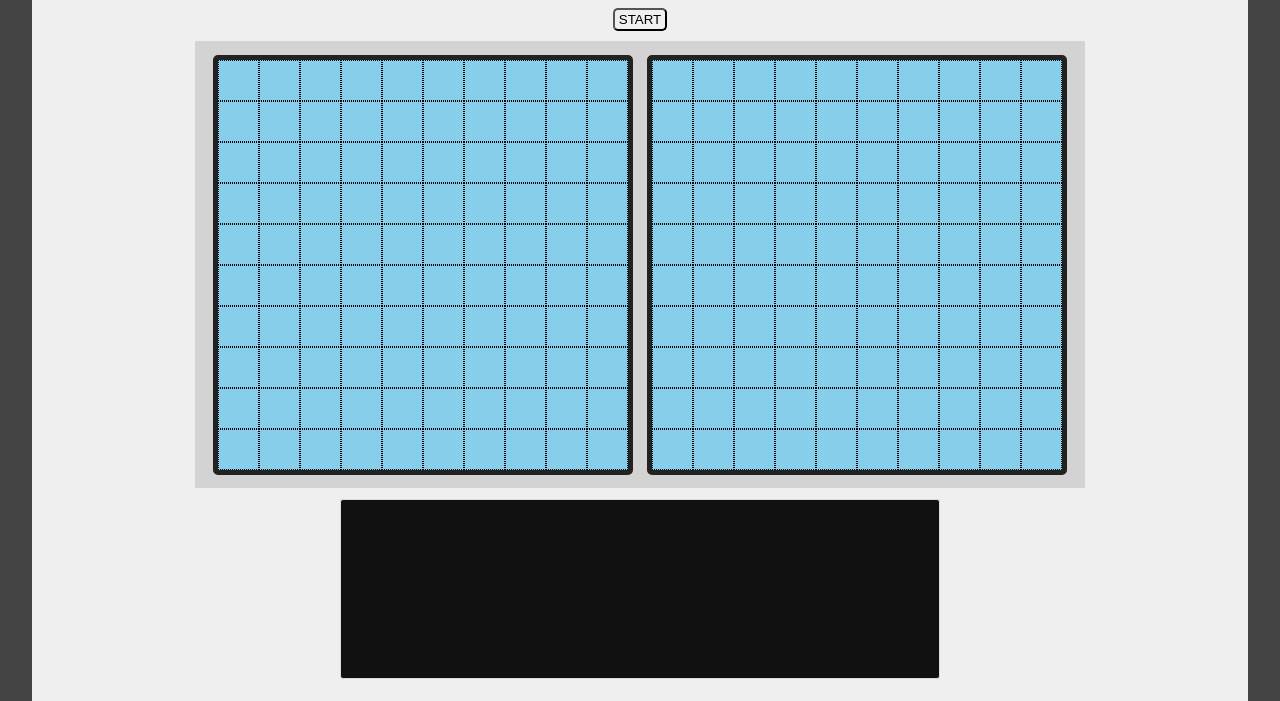
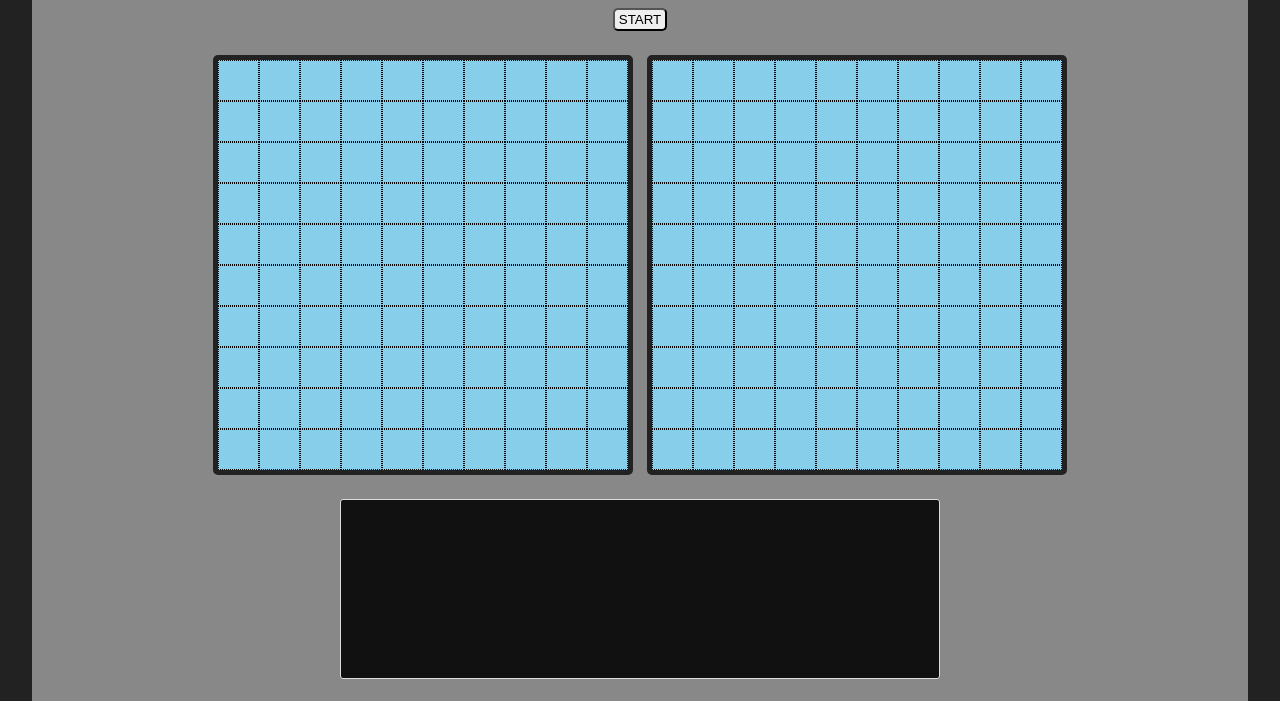
Before and after one commit to Slashmyaxl/battleship, a website built with webpack: page src/index.html in a window 1280 px wide. Shown: the part 99-800 px from the top of the page. Built offline with nearby package versions, Linux system fonts and the light colour scheme.

Commit message:
Change color of container background

```diff
--- a/src/styles.css
+++ b/src/styles.css
@@ -5,12 +5,12 @@
 }
 
 :root {
-    background: #444;
+    background: #222;
     font-size: 18px;
 }
 
 .container {
-    background: #efefef;
+    background: #888;
     margin: 0 auto;
     min-height: 100vh;
     width: min(95%, 1280px);
@@ -41,7 +41,7 @@ h1 {
 }
 
 .board-container {
-    background: lightgray;
+    background: inherit;
     width: min(96%, 890px);
     display: grid;
     grid-template-columns: repeat(auto-fit, 420px);
```
Also changed, not shown: dist/main.js.
